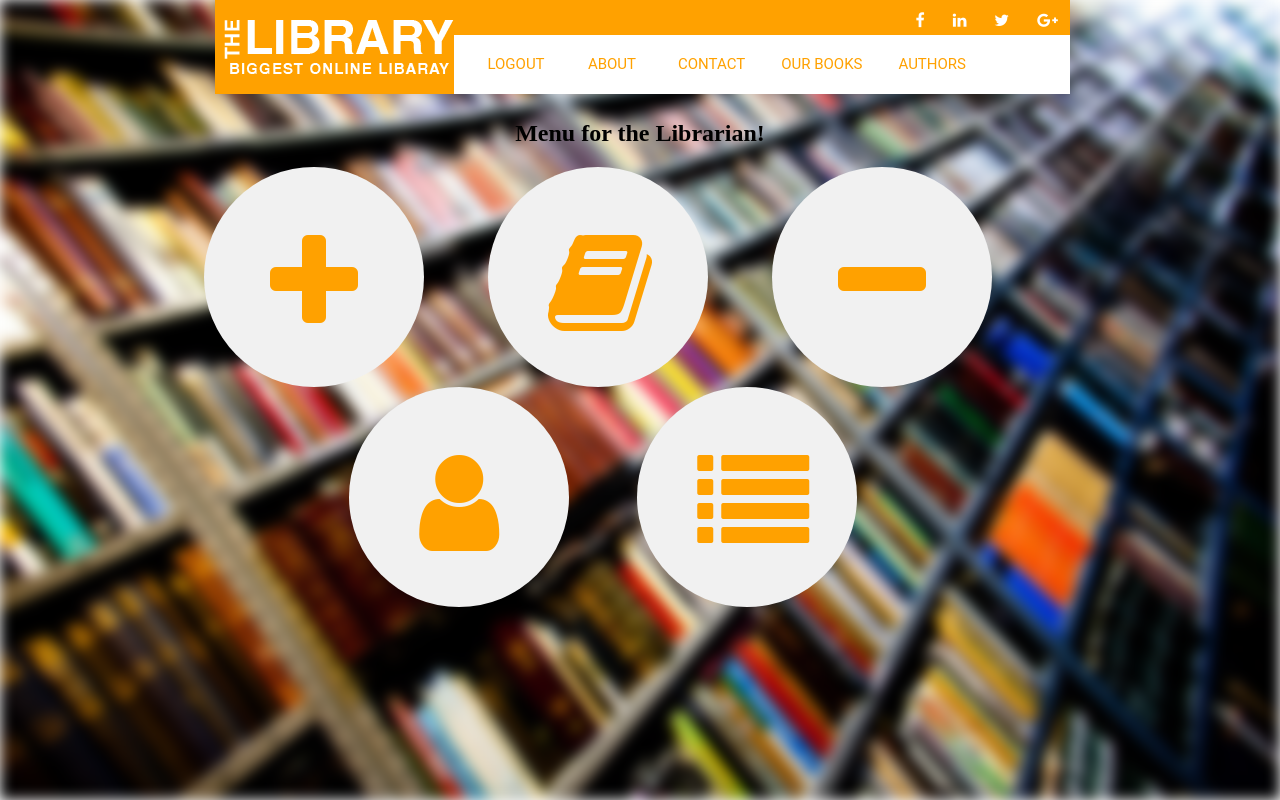
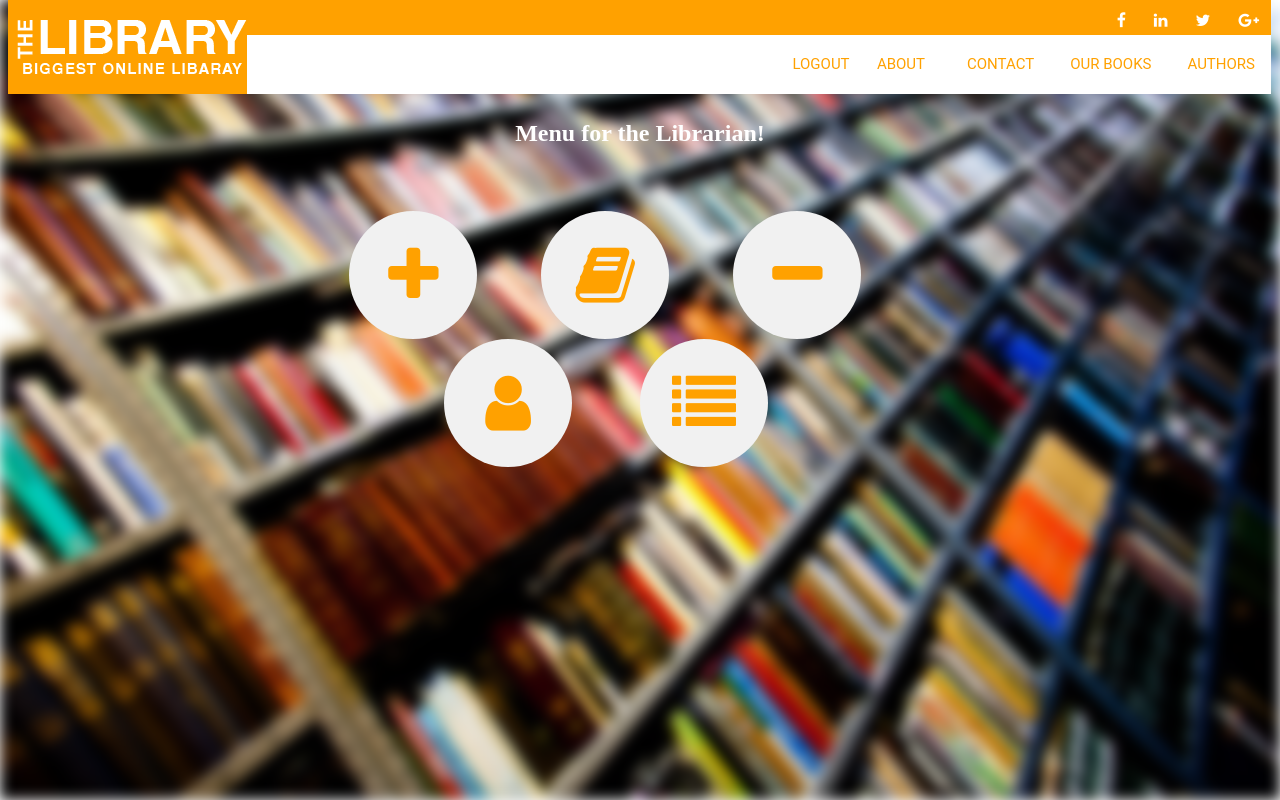
Before and after one commit to armohamm/Library-Management-System, a PHP site: page /book_menu.php in a window 1280 px wide. Run offline with PHP 8.4, Linux system fonts and the light colour scheme; the visitor is signed in with stand-in values (Sample User, id 1); some libraries are stand-ins or nearby versions.

Commit message:
Fourteenth Commit: Final CSS

```diff
--- a/about.php
+++ b/about.php
@@ -4,7 +4,7 @@ include 'header.php';
 ?>
 <div class='cover'></div>
 <body>
-		<h3>About us</h3>
+		<h3 style="text-align:center;color:#fff">About us</h3>
 		<p>
 		 (text)
 </body>
--- a/book_add.php
+++ b/book_add.php
@@ -13,7 +13,7 @@ if(!(isset($_SESSION["authuser"])) && !(isset($_SESSION["user"])))
   include 'header.php';
  ?>
 	<head>
-		<h3 style="text-align:center">
+		<h3 style="text-align:center;color:#fff">
 				Add a book!</h3>
 		<link rel="stylesheet" type="text/css" href="login.css">
 		<link rel="stylesheet" type="text/css" href="goback.css">
--- a/book_del.php
+++ b/book_del.php
@@ -42,7 +42,7 @@ if(!(isset($_SESSION["authuser"])) && !(isset($_SESSION["user"])))
 	<head>
 		<link rel="stylesheet" type="text/css" href="login.css">
     <link rel="stylesheet" type="text/css" href="goback.css">
-		<h3 style="text-align:center"> Delete a book!</h3>
+		<h3 style="text-align:center;color:#fff"> Delete a book!</h3>
 	</head>
 	<body>
 		<div class='cover'></div>
--- a/book_menu.php
+++ b/book_menu.php
@@ -13,7 +13,7 @@ if(!(isset($_SESSION["authuser"])))
   include 'header.php';
  ?>
  	<head>
- 		<h2 style="text-align:center"> Menu for the Librarian!</h2>
+ 		<h2 style="text-align:center;color:#fff"> Menu for the Librarian!</h2>
  	</head>
   <style type="text/css">
   .menu-item{
@@ -23,28 +23,32 @@ if(!(isset($_SESSION["authuser"])))
   }
     .menu-item a{
       border-radius: 50%;
-    padding:60px;
-      width: 100px;
-      height: 100px;
+    padding:32px;
+      width: 64px;
+      height: 64px;
     display: inline-block;
     text-decoration: none;
     cursor: pointer;
     background-color: #f1f1f1;
     text-align: center;
     color: #ffa100;
+    -webkit-transition: 0.8s;
+    transition:0.8s;
   }
   .menu-item a:hover{
     background-color: #ffa100;
     color: #f1f1f1;
   }
   .container1{
-    margin: 0 auto;
-    width: 69%;
-    height: 220px;
+    margin-left:  auto;
+    margin-right: auto;
+    margin-top: 64px;
+    width: 46%;
+    height: 128px;
   }
   .container2{
     margin: 0 auto;
-    width: 46%;
+    width: 31%;
     height: 220px;
   }
     </style>
@@ -52,16 +56,16 @@ if(!(isset($_SESSION["authuser"])))
     <div class='cover'></div>
     <div class='container1'>
       <div class="menu-item">
- 			<a href="book_add.php"><i class="fa fa-plus" style="font-size:112px"></i></a>
+ 			<a href="book_add.php"><i class="fa fa-plus" style="font-size:64px"></i></a>
       </div><div class="menu-item">
- 			<a href="book_view.php"><i class="fa fa-book" style="font-size:112px"></i></a>
+ 			<a href="book_view.php"><i class="fa fa-book" style="font-size:64px"></i></a>
       </div><div class="menu-item">
- 			<a href="book_del.php"><i class="fa fa-minus" style="font-size:112px"></i></a>
+ 			<a href="book_del.php"><i class="fa fa-minus" style="font-size:64px"></i></a>
       </div></div><div class='container2'><div class="menu-item">
- 			<a href="view_user.php"><i class="fa fa-user" style="font-size:112px"></i></a>
+ 			<a href="view_user.php"><i class="fa fa-user" style="font-size:64px"></i></a>
     </div>
     <div class="menu-item">
-      <a href="transaction1.php"><i class="fa fa-list" style="font-size:112px"></i></a>
+      <a href="transaction1.php"><i class="fa fa-list" style="font-size:64px"></i></a>
     </div>
      </div>
     </p>
--- a/book_view.php
+++ b/book_view.php
@@ -14,7 +14,7 @@ if(!(isset($_SESSION["authuser"])) && !(isset($_SESSION["user"])))
 	<head>
 		<link rel="stylesheet" type="text/css" href="table.css">
 		<link rel="stylesheet" type="text/css" href="goback.css">
-		<h3 style="text-align:center"> View the books!</h3>
+		<h3 style="text-align:center;color:#fff"> View the books!</h3>
 	</head>
 	<style type="text/css">
 	</style>
--- a/borrow.php
+++ b/borrow.php
@@ -9,7 +9,7 @@ if(!isset($_SESSION["user"]) && !isset($_SESSION["authuser"]))
 }
 ?>
    <head>
-   	<h2 style="text-align:center">Borrow a book from the library</h2>
+   	<h2 style="text-align:center;color:#fff">Borrow a book from the library</h2>
     <link rel="stylesheet" type="text/css" href="login.css">
     <link rel="stylesheet" type="text/css" href="goback.css">
    </head>
--- a/contact.php
+++ b/contact.php
@@ -4,7 +4,7 @@ include 'header.php';
 ?>
 <body>
 	<div class='cover'></div>
-	<h3>Contact Us</h3>
+	<h3 style="text-align:center;color:#fff">Contact Us</h3>
 	<p>
       Contact Information
   </body>
--- a/header.php
+++ b/header.php
@@ -7,7 +7,7 @@ session_start();
 .container{
 	margin-right: auto;
     margin-left: auto;
-    width: 850px;
+    width: 100%;
     margin-top: -8px;
     height: 100px;
 }
@@ -22,6 +22,7 @@ session_start();
     width: 15%;
 }
 .navigation{
+	text-align: right;
 	width: 100%;
 	background-color: #ffffff;
 	height: 59px;
@@ -47,7 +48,7 @@ transition-duration:0.8s;
 .nav-elements > a:hover{
     display: inline-block;
     text-decoration: none;
-    padding: 0 16px;
+    padding: 0 12px;
     line-height: 59px;
     text-align: center;
     min-width: 60px;
@@ -57,7 +58,7 @@ transition-duration:0.8s;
     }
 .right-header{
 	height: 94px;
-	width: 48.11%;
+	width:80%;
     display: inline-block;
     position: absolute;
 }
@@ -129,22 +130,26 @@ background-color: black;
 			echo '<div class="contact nav-elements">
 			<a href="logout.php" style="width:100%;height:100%;">Logout</a>
 		</div>';
+		else if($_SERVER['PHP_SELF']!="/library/register1.php")
+			echo '<div class="contact nav-elements">
+			<a href="register1.php" style="height:100%;">Register</a>
+		</div>';
 		else
 			echo '<div class="contact nav-elements">
-			<a href="logout.php" style="width:100%;height:100%;">Home</a>
+			<a href="index.php" style="height:100%;">Home</a>
 		</div>';
 		?>
 		<div class="about nav-elements">
-			<a href="about.php" style="width:100%;height:100%;">About</a>
+			<a href="about.php" style="height:100%;">About</a>
 		</div>
 		<div class="contact nav-elements">
-			<a href="contact.php" style="width:100%;height:100%;">contact</a>
+			<a href="contact.php" style="height:100%;">contact</a>
 		</div>
 		<div class="contact nav-elements">
-			<a href="index.php" style="width:100%;height:100%;">Our Books</a>
+			<a href="index.php" style="height:100%;">Our Books</a>
 		</div>
 		<div class="contact nav-elements">
-			<a href="index.php" style="width:100%;height:100%;">Authors</a>
+			<a href="index.php" style="height:100%;">Authors</a>
 		</div>
 	</div>
 </div>
--- a/return.php
+++ b/return.php
@@ -26,7 +26,7 @@ if($res==0)
    <head>
     <link rel="stylesheet" type="text/css" href="login.css">
     <link rel="stylesheet" type="text/css" href="goback.css">
-   	<h2 style="text-align:center">Return a book to the library</h2>
+   	<h2 style="text-align:center;color:#fff">Return a book to the library</h2>
    </head>
    <style type="text/css">
    .select{
--- a/stat.php
+++ b/stat.php
@@ -19,7 +19,7 @@ if(!(isset($_SESSION["authuser"])) && !(isset($_SESSION["user"])))
 <head>
   <link rel="stylesheet" type="text/css" href="table.css">
   <link rel="stylesheet" type="text/css" href="goback.css">
-	<h3 style="text-align:center">View Your Profile!</h3>
+	<h3 style="text-align:center;color:#fff">View Your Profile!</h3>
 </head>
 <body>
   <div class='cover'></div>
--- a/transaction.php
+++ b/transaction.php
@@ -25,7 +25,7 @@ if($res==0)
 	<head>
 		<link rel="stylesheet" type="text/css" href="table.css">
 		<link rel="stylesheet" type="text/css" href="goback.css">
-		<h3 style="text-align:center"> View the currently borrowed books!</h3>
+		<h3 style="text-align:center;color:#fff"> View the currently borrowed books!</h3>
 	</head>
 	<style type="text/css">
 	#a{
--- a/transaction1.php
+++ b/transaction1.php
@@ -14,7 +14,7 @@ if(!(isset($_SESSION["authuser"])) && !(isset($_SESSION["user"])))
 	<head>
 		<link rel="stylesheet" type="text/css" href="table.css">
 		<link rel="stylesheet" type="text/css" href="goback.css">
-		<h3 style="text-align:center"> View the currently borrowed books!</h3>
+		<h3 style="text-align:center;color:#fff"> View the currently borrowed books!</h3>
 	</head>
 	<style type="text/css">
 	#a{
--- a/user_menu.php
+++ b/user_menu.php
@@ -28,6 +28,8 @@ if(!isset($_SESSION["user"]) && !isset($_SESSION["authuser"]))
     background-color: #f1f1f1;
     text-align: center;
     color: #ffa100;
+     -webkit-transition: 0.8s;
+    transition:0.8s;
   }
   .elem a:hover{
     background-color: #ffa100;
@@ -46,7 +48,7 @@ if(!isset($_SESSION["user"]) && !isset($_SESSION["authuser"]))
 </style>
      <head>
           <div class='a'>
-     	 <h2>Menu for the User!</h2>
+     	 <h2 style="text-align:center;color:#fff">Menu for the User!</h2>
           </div>
      	</head>
      <body>
--- a/view_user.php
+++ b/view_user.php
@@ -18,7 +18,7 @@ if(!(isset($_SESSION["authuser"])) && !(isset($_SESSION["user"])))
 	<head>
 		<link rel="stylesheet" type="text/css" href="table.css">
 		<link rel="stylesheet" type="text/css" href="goback.css">
-		<h3 style="text-align:center"> View the current members!</h3>
+		<h3 style="text-align:center;color:#fff"> View the current members!</h3>
 	</head>
 	<style type="text/css">
 	#a{
```
Also changed, not shown: register1.php (+10 -24 lines), table.css (+19 -2 lines).
